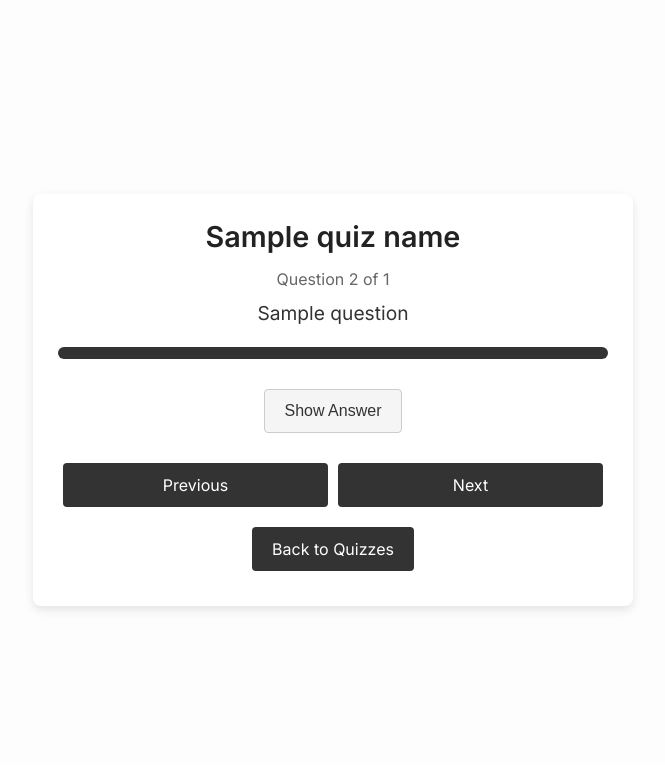
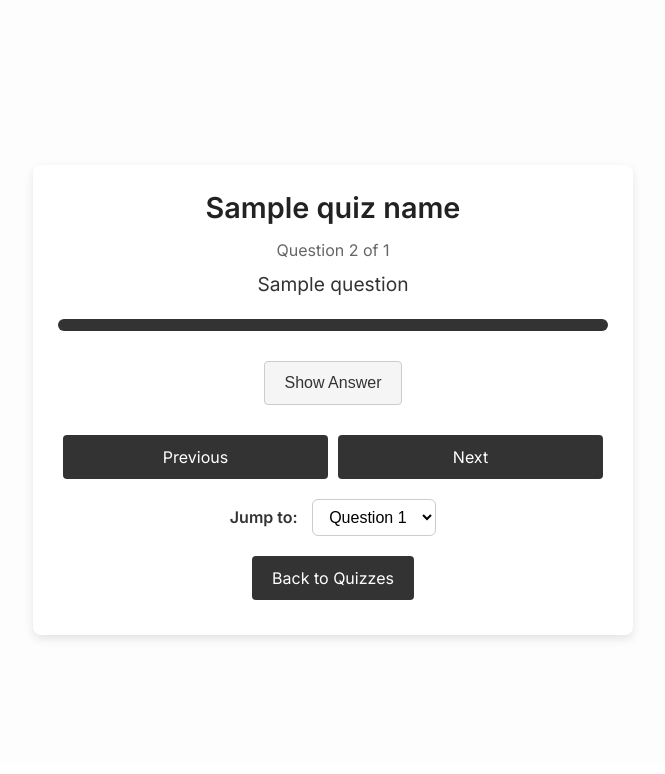
Before and after one commit to alaricrho/Urha, a Flask app: template templates/quiz_navigation.html in a window 1280 px wide. Shown: the top 774 px of the page, without its empty margins (307-972 px from the left). Run offline with Flask 3, Linux system fonts and the light colour scheme; the template is opened without the code that fills it: most values are stand-ins (such as "Sample title", 1, 10 or a date in 2020); parts of the project's set-up code (start-up, migrations or seed data) failed here and were passed over; some libraries are stand-ins or nearby versions.

Commit message:
Update quiz_navigation.html
Made the changes to the navigation buttons

```diff
--- a/templates/quiz_navigation.html
+++ b/templates/quiz_navigation.html
@@ -218,6 +218,43 @@
     .footer-banner {
         font-weight: bold;
     }
+    .jump-to-question {
+        text-align: center;
+        margin-top: 20px;
+    }
+
+    .jump-to-question label {
+        font-weight: bold;
+        margin-right: 10px;
+    }
+
+    .jump-to-question select {
+        padding: 8px 12px;
+        border: 1px solid #ccc;
+        border-radius: 6px;
+        font-size: 16px;
+        background-color: #fff;
+        cursor: pointer;
+        transition: border-color 0.3s;
+    }
+
+    .jump-to-question select:hover,
+    .jump-to-question select:focus {
+        border-color: #007BFF;
+        outline: none;
+    }
+
+    @media (max-width: 600px) {
+        .jump-to-question select {
+            width: 100%;
+            margin-top: 10px;
+        }
+
+        .jump-to-question label {
+            display: block;
+            margin-bottom: 5px;
+        }
+    }
 
     </style>
 
@@ -290,6 +327,16 @@
                 Next
             </a>
         </div>
+        <div class="jump-to-question">
+            <label for="question-select">Jump to:</label>
+            <select id="question-select" onchange="jumpToQuestion(this)">
+                {% for i in range(total_questions) %}
+                    <option value="{{ i }}" {% if i == question_index %}selected{% endif %}>
+                        Question {{ i + 1 }}
+                    </option>
+                {% endfor %}
+            </select>
+        </div>
 
         <!-- <a href="{{ url_for('quizzes') }}" class="btn" style="margin-top: 20px;">
             Back to Quizzes
@@ -337,6 +384,10 @@
                 toggleButton.textContent = 'Show Answer';
             }
         }
+        function jumpToQuestion(selectElement) {
+            const selectedQuestion = selectElement.value;
+            window.location.href = `{{ url_for('quiz', quiz_name=quiz_name) }}?question=${selectedQuestion}`;
+        }
     </script>
 </body>
 </html>
```
